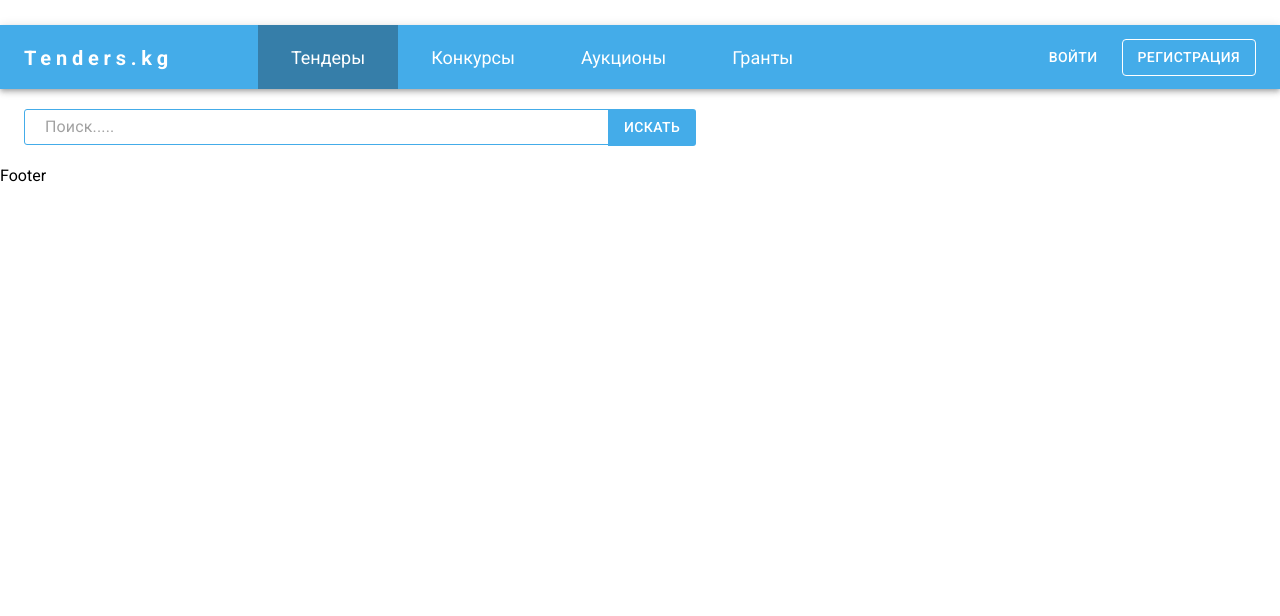
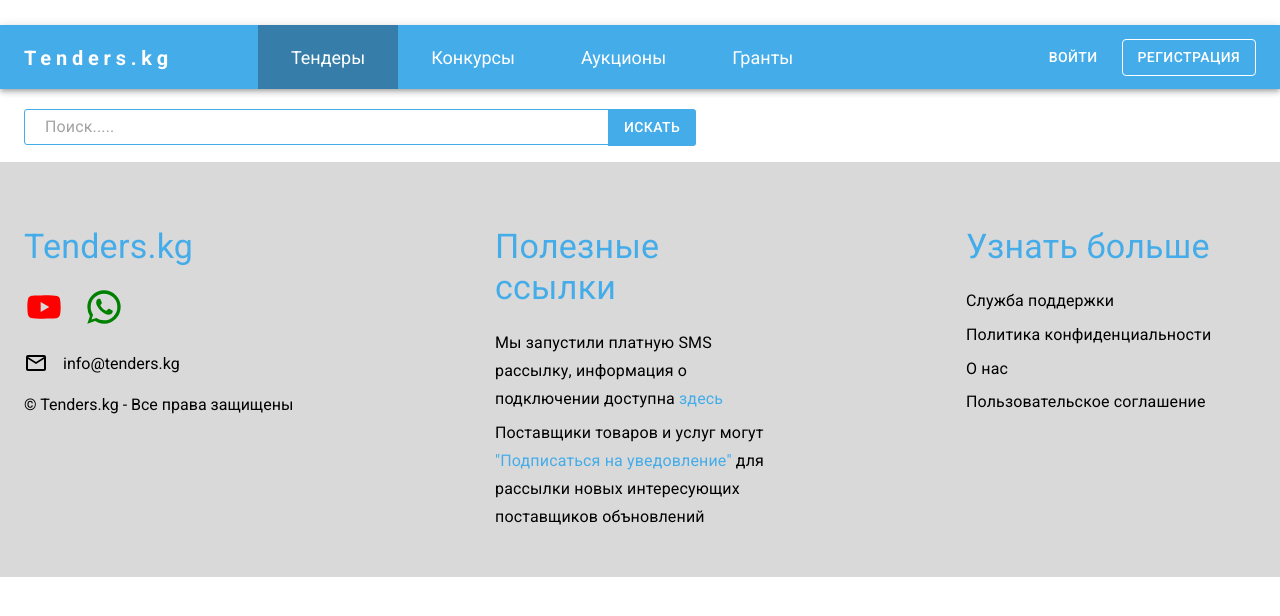
Before and after one commit to Jakyp-05/tender-kg, a React (Vite) app: page / in a window 1280 px wide. Shown: the top 616 px of the page. Built offline with nearby package versions, Linux system fonts and the light colour scheme; a web font is replaced by a local one.

Commit message:
Footer is ready

```diff
--- a/src/components/footer/Footer.jsx
+++ b/src/components/footer/Footer.jsx
@@ -1,10 +1,59 @@
 import React from 'react'
+import { Container, Grid, Link, Typography } from '@mui/material'
+import MailOutlineIcon from '@mui/icons-material/MailOutline';
+import { YouTube, WhatsApp } from '@mui/icons-material';
 
 function Footer() {
   return (
-    <div>
-      Footer
-    </div>
+    <footer style={{background: '#D9D9D9', marginTop: '20px'}}>
+        <Container maxWidth='xl'>
+            <Grid container sx={{display: 'flex',justifyContent: 'space-between'}} spacing={3}>
+                <Grid item xs={12} sm={6} md={4} lg={3} mb={5} mt={5}>
+                    <Typography variant='h4' sx={{color: '#44ACE9'}}>Tenders.kg</Typography>
+                    <div style={{marginTop: '20px', display: 'flex', flexDirection: 'column', gap: '20px'}}>
+                        <start style={{display: 'flex', alignItems: 'center', gap: '20px'}}>
+                            <Link href='https://www.youtube.com'><YouTube style={{color: 'red', fontSize: 40}}/></Link>
+                            <Link href='https://web.whatsapp.com/'><WhatsApp style={{color: 'green', fontSize: 40}}/></Link>
+                        </start>
+                        <div style={{display: 'flex', alignItems: 'center', gap: '15px'}}>
+                            <MailOutlineIcon />
+                            {/* <Typography variant='p'></Typography> */}
+                            <a href="#">info@tenders.kg</a>
+                        </div>
+                        <Typography variant='p'>© Tenders.kg - Все права защищены</Typography>
+                    </div>
+                </Grid>
+                <Grid item xs={12} sm={6} md={4} lg={3} mb={5} mt={5}>
+                    <Typography variant='h4' sx={{color: '#44ACE9'}}>Полезные ссылки</Typography>
+                    <div style={{marginTop: '20px'}}>
+                      <Typography variant="subtitle1" gutterBottom>
+                        Мы запустили платную SMS рассылку, информация о подключении доступна <a href="#" style={{color: '#44ace9'}}>здесь</a>
+                      </Typography>
+                      <Typography variant="subtitle1" gutterBottom>
+                        Поставщики товаров и услуг могут  <a href="#" style={{color: '#44ace9'}}>"Подписаться на уведовление"</a> для рассылки новых интересующих поставщиков объновлений
+                      </Typography>
+                    </div>
+                </Grid>
+                <Grid item xs={12} sm={6} md={4} lg={3} mb={5} mt={5}>
+                    <Typography variant='h4' sx={{color: '#44ACE9'}}>Узнать больше</Typography>
+                    <div style={{marginTop: '20px'}}>
+                      <Typography variant="subtitle1" gutterBottom>
+                        Служба поддержки
+                      </Typography>
+                      <Typography variant="subtitle1" gutterBottom>
+                        Политика конфиденциальности
+                      </Typography>
+                      <Typography variant="subtitle1" gutterBottom>
+                        О нас
+                      </Typography>
+                      <Typography variant="subtitle1" gutterBottom>
+                        Пользовательское соглашение
+                      </Typography>
+                    </div>
+                </Grid>
+            </Grid>
+        </Container>
+    </footer>
   )
 }
 
```
